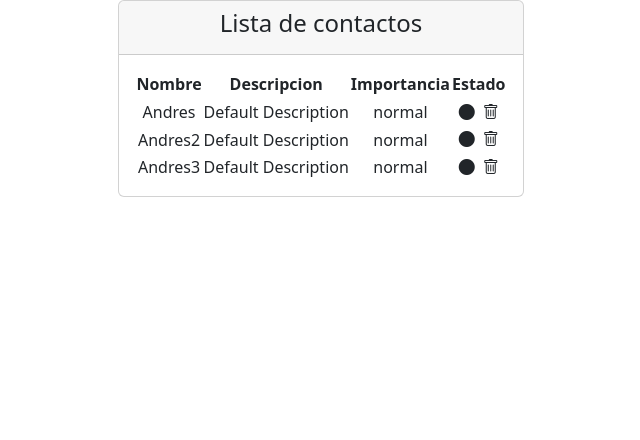
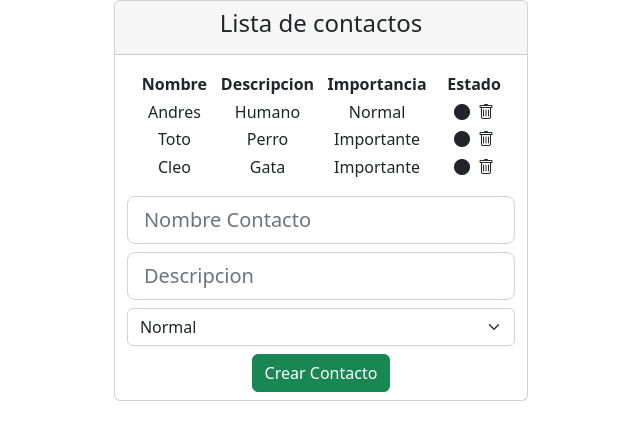
Before and after one commit to aramirezaliste/Ejercicio-React-7-8-9-OB, a React (Create React App) app: page / in a window 1280 px wide. Shown: the top 440 px of the page, without its empty margins (319-959 px from the left). Built offline with nearby package versions, Linux system fonts and the light colour scheme.

Commit message:
Se pueden crear y  eliminar contactos de la lista

```diff
--- a/src/components/contact_list.jsx
+++ b/src/components/contact_list.jsx
@@ -2,13 +2,14 @@ import React, { useState, useEffect } from 'react'
 import { LEVELS } from '../models/levels'
 import { Contacto } from '../models/contact.class';
 import { ContactComponent } from './pure/contact';
+import { CreateContacto } from '../forms/createContacto';
 
 export const ContactList = (props) => {
 
     //Contacto de prueba
-    const contactDefault = new Contacto("Andres", "Default Description", false, LEVELS.NORMAL);
-    const contactDefault1 = new Contacto("Andres2", "Default Description", false, LEVELS.NORMAL);
-    const contactDefault2 = new Contacto("Andres3", "Default Description", false, LEVELS.NORMAL);
+    const contactDefault = new Contacto("Andres", "Humano", false, LEVELS.NORMAL);
+    const contactDefault1 = new Contacto("Toto", "Perro", false, LEVELS.IMPORTANTE);
+    const contactDefault2 = new Contacto("Cleo", "Gata", false, LEVELS.IMPORTANTE);
 
     //Estado inicial componente
     const [contacts, setContactos] = useState([contactDefault, contactDefault1, contactDefault2])
@@ -24,30 +25,47 @@ export const ContactList = (props) => {
         //Tendra efecto al cambiar contactos
     }, [contacts])
 
-    //Funcion que cambia el estado con un evento
+    //Funcion que cambia el estado del contacto
     function cambiarCompletado(contacto) {
-        console.log("Tarea completa")
+        console.log("Contacto modificado")
         const index = contacts.indexOf(contacto)
         const tempContacts = [...contacts]
         tempContacts[index].estado = !tempContacts[index].estado
         setContactos(tempContacts)
     }
 
+    //Funcion que elimina un contacto
+    function eliminarContacto(contacto) {
+        console.log("Contacto eliminado")
+        const index = contacts.indexOf(contacto)
+        const tempContacts = [...contacts]
+        tempContacts.splice(index,1)
+        setContactos(tempContacts)
+    }
+
+    //Funcion para crear un nuevo contacto
+    function addContacto(nuevo){
+        console.log("Contacto creado")
+        const tempContacts = [...contacts]
+        tempContacts.push(nuevo);
+        setContactos(tempContacts)
+    }
+
     return (
         <div>
-            <div className='col-12 d-flex justify-content-center'>
-                <div className="card">
+            <div className='container d-flex justify-content-center'>
+                <div className="card row">
                     <div className="card-header">
                         <h4>Lista de contactos</h4>
                     </div>
-                    <div className="card-body">
+                    <div className="card-body ">
                         <table>
                             <thead>
                                 <tr>
-                                    <th scope='col'>Nombre</th>
-                                    <th scope='col'>Descripcion</th>
-                                    <th scope='col'>Importancia</th>
-                                    <th scope='col'>Estado</th>
+                                    <th scope='col-3'>Nombre</th>
+                                    <th scope='col-3'>Descripcion</th>
+                                    <th scope='col-3'>Importancia</th>
+                                    <th scope='col-3'>Estado</th>
                                 </tr>
                             </thead>
                             <tbody>
@@ -56,7 +74,8 @@ export const ContactList = (props) => {
                                         <ContactComponent
                                             key={index}
                                             contacto={contact}
-                                            completa={cambiarCompletado} />
+                                            completa={cambiarCompletado}
+                                            remove={eliminarContacto} />
                                     )
                                 })
                                 }
@@ -64,6 +83,7 @@ export const ContactList = (props) => {
                             </tbody>
                         </table>
                     </div>
+                    <CreateContacto add={addContacto}/>
                 </div>
             </div>
         </div>
--- a/src/components/pure/contact.jsx
+++ b/src/components/pure/contact.jsx
@@ -3,11 +3,13 @@ import React from 'react'
 import PropTypes from 'prop-types'
 import { Contacto } from '../../models/contact.class';
 
-export const ContactComponent = ({ contacto, completa }) => {
+export const ContactComponent = ({ contacto, completa, remove }) => {
+
+//Dependiendo de la importancia renderiza una alerta diferente
+
 
 
 //Cambiando el estado del contacto
-
 function contactoCompletadoIcono(){
     if(contacto.estado){
         return (<i className='bi bi-circle' onClick={()=>{completa(contacto)}}></i>)
@@ -20,22 +22,24 @@ function contactoCompletadoIcono(){
     return (
         <tr className='fw-normal'>
             <td>
-                <span className='align-middle'>{contacto.nombre}</span>
+                <span className='mx-3 align-middle'>{contacto.nombre}</span>
             </td>
             <td>
-                <span className='align-middle'>{contacto.descripcion}</span>
+                <span className='mx-3 align-middle'>{contacto.descripcion}</span>
             </td>
             <td>
-                <span className='align-middle'>{contacto.importancia}</span>
+                <span className='mx-3 align-middle'>{contacto.importancia}</span>
             </td>
             <td>
-                <span className='align-middle'>{contactoCompletadoIcono()}
-                <i className='bi bi-trash ms-2'></i></span>
+                <span className='mx-3 align-middle'>{contactoCompletadoIcono()}
+                <i className='bi bi-trash ms-2' onClick={()=>{remove(contacto)}}></i></span>
             </td>
         </tr>
     )
 }
 
 ContactComponent.propTypes = {
-    contacto: PropTypes.instanceOf(Contacto)
+    contacto: PropTypes.instanceOf(Contacto),
+    completa: PropTypes.func,
+    remove: PropTypes.func
 }
--- /dev/null
+++ b/src/forms/createContacto.jsx
@@ -0,0 +1,47 @@
+import React, { useRef } from 'react'
+import PropTypes from 'prop-types'
+import { LEVELS } from '../models/levels'
+import { Contacto } from '../models/contact.class';
+
+export const CreateContacto = ({ add }) => {
+
+    //definiendo las variables de referencia
+    const nameRef = useRef('');
+    const descripcionRef = useRef('');
+    const importanciaRef = useRef(LEVELS.NORMAL)
+
+    //Funcion que envia informacion a la funcion add del padre
+    function addContacto(e){
+        e.preventDefault();
+        const newContacto = new Contacto(
+            nameRef.current.value,
+            descripcionRef.current.value,
+            false,
+            importanciaRef.current.value
+            );
+
+        add(newContacto);
+    }
+
+
+    return (
+        <form className='d-flex justify-content-center align-items-center'
+            onSubmit={addContacto}>
+            <div className='form-outline flex-fill'>
+                <input ref={nameRef} className='col-12 form-control form-control-lg mb-2' type='text' placeholder='Nombre Contacto' />
+                <input ref={descripcionRef} className='col-12 form-control form-control-lg mb-2' type="text" placeholder='Descripcion' />
+
+                <select className='form-select mb-2' ref={importanciaRef} defaultValue={LEVELS.NORMAL}>
+                    <option value={LEVELS.NORMAL}>Normal</option>
+                    <option value={LEVELS.IMPORTANTE}>Importante</option>
+                </select>
+
+                <button className='btn btn-success mb-2' type='submit'>Crear Contacto</button>
+            </div>
+        </form>
+    )
+}
+
+CreateContacto.propTypes = {
+    add: PropTypes.func
+}
--- a/src/models/levels.js
+++ b/src/models/levels.js
@@ -1,6 +1,5 @@
 //Niveles de importancia
 export const LEVELS = {
-    NORMAL: "normal",
-    IMPORTANTE : "importante",
-    muyImportante : "muy importante"
+    NORMAL: "Normal",
+    IMPORTANTE : "Importante"
 }
```
